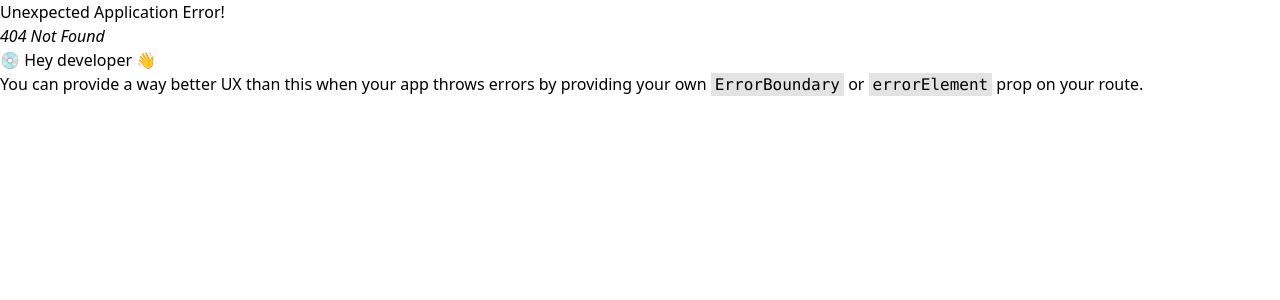
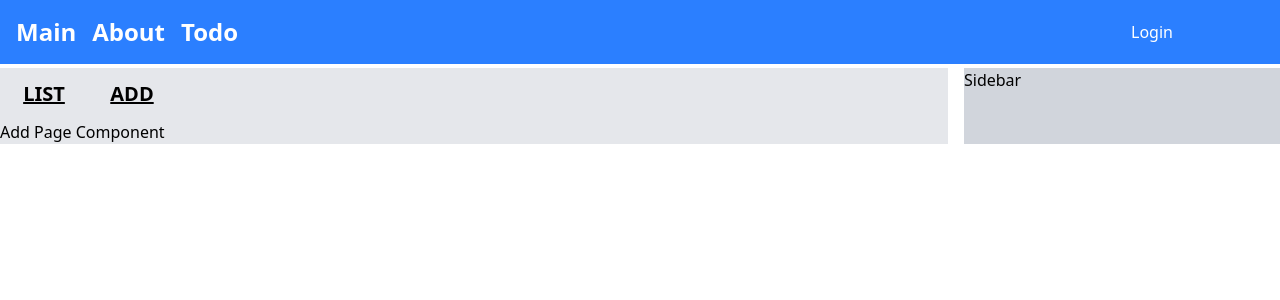
Before and after one commit to kth701/KN_Front_React, a React (Vite) app: page /todo/add in a window 1280 px wide. Before the commit this address had no page. Shown: the top 300 px of the page. Built offline with nearby package versions, Linux system fonts and the light colour scheme.

Commit message:
todo add page

```diff
--- /dev/null
+++ b/src/pages/todo/AddPage.jsx
@@ -0,0 +1,9 @@
+
+const AddPage = () => {
+    return(
+        <div>Add Page Component</div>
+    )
+
+}
+
+export default AddPage;
--- a/src/pages/todo/IndexPage.jsx
+++ b/src/pages/todo/IndexPage.jsx
@@ -1,14 +1,22 @@
 import { Outlet, useNavigate } from "react-router-dom";
 import BasicLayout from "../../layout/BasicLayout";
+import { useCallback } from "react";
 
 const IndexPage = () => {
+    // 동적으로 데이터를 처리해서 이동할 때 사용하는 객체
     const navigate = useNavigate();
 
-    const handleClickList = () => {
+    // useCallback(): 함수를 기억 해두고 특정 조건에서만 함수를 사용 => 성능 향상 => 특정 함수 재사용
+    const handleClickList = useCallback( () => {
         console.log("LIST click...")
         // 페이지 이동 => 상대 경로로 이동(현재 경로 위치에 이동)
         navigate({pathname: "list"}) // "todo/list" 설정된다.
-    }
+    })
+    const handleClickAdd =useCallback( () => {
+        console.log("ADD click...")
+
+        navigate({pathname: "add"})
+    })
 
 
     return (
@@ -18,7 +26,8 @@ const IndexPage = () => {
                         onClick={handleClickList}>
                     LIST
                 </div>
-                <div  className="text-xl m-1 p-2 w-20 font-extrabold text-center underline">
+                <div  className="text-xl m-1 p-2 w-20 font-extrabold text-center underline"
+                        onClick={handleClickAdd}>
                     ADD
                 </div>
             </div>
--- a/src/pages/todo/TodoRead.jsx
+++ b/src/pages/todo/ReadPage.jsx
@@ -1,6 +1,6 @@
 import { useParams } from "react-router-dom";
 
-const TodoRead = () => {
+const ReadPage = () => {
     // url 경로 매개변수 추출
     // "/todo/read/100" => 100을 추출
     const {tno} = useParams();
@@ -12,4 +12,4 @@ const TodoRead = () => {
     )
 }
 
-export default TodoRead;
+export default ReadPage;
```
Also changed, not shown: src/router/todoRouter.jsx (+6 -1 lines).
